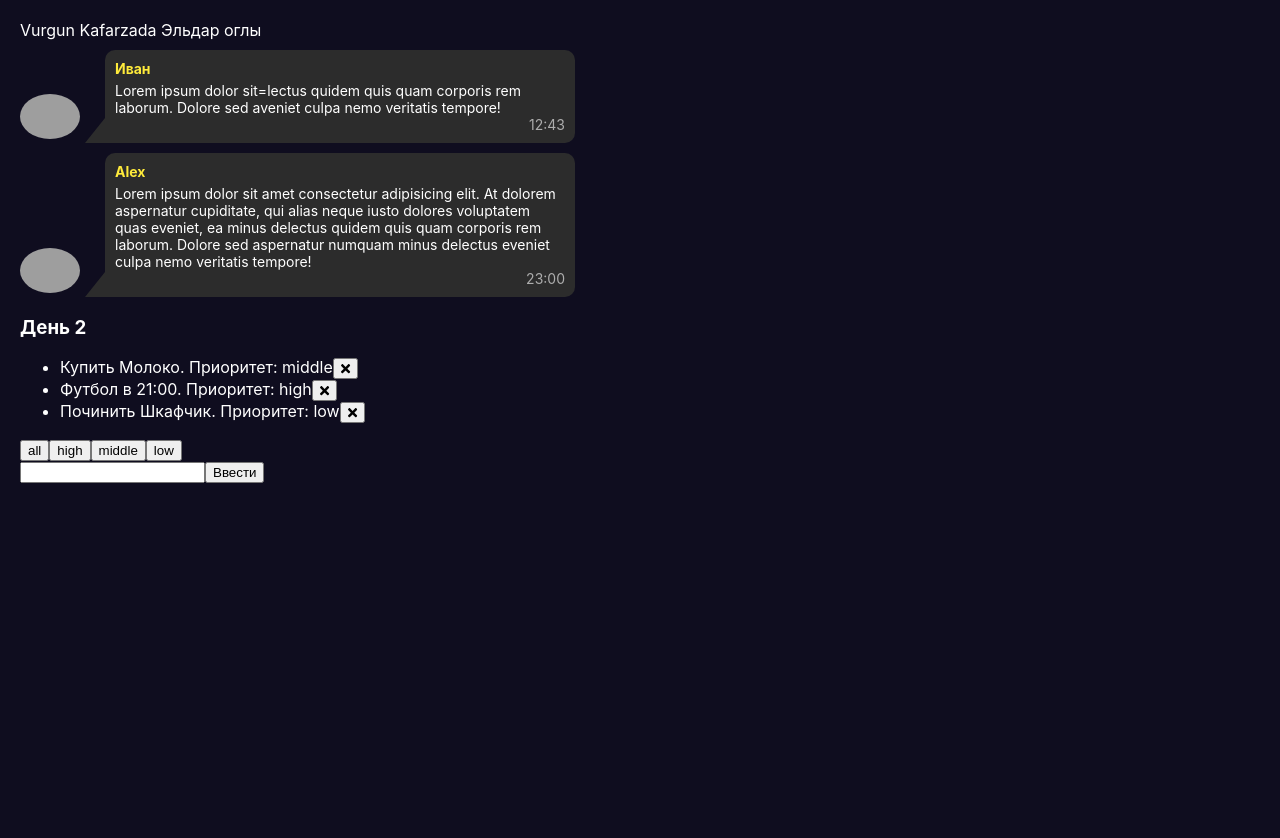
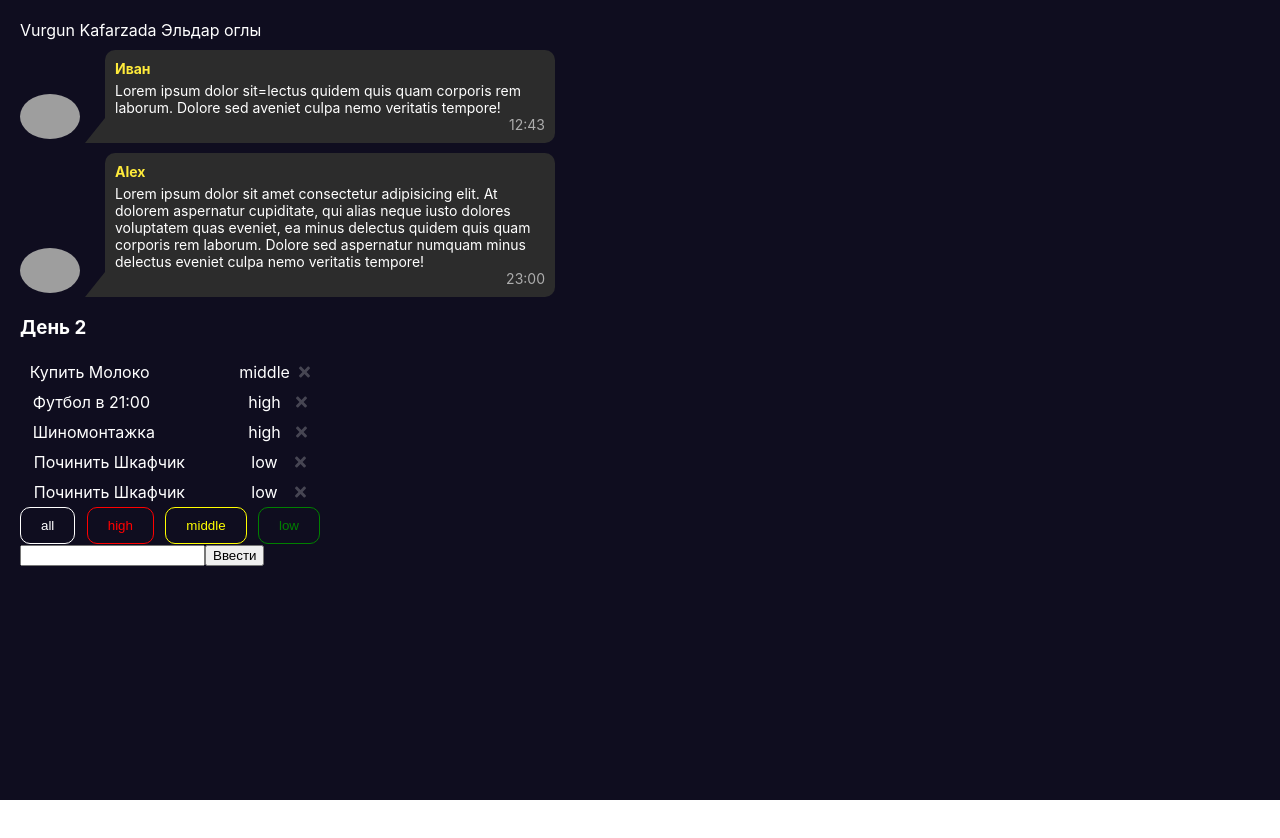
Before and after one commit to kafarzada/ot_Ignata, a React (Create React App) app: page / in a window 1280 px wide. After the commit the page ends 800 px from the top, so only its background shows below. Built offline with nearby package versions, Linux system fonts and the light colour scheme; grey boxes are pictures that could not be loaded.

Commit message:
исправил ошибки (добавлен uuid)

```diff
--- a/package.json
+++ b/package.json
@@ -10,6 +10,7 @@
     "@types/node": "^12.12.42",
     "@types/react": "^16.9.35",
     "@types/react-dom": "^16.9.8",
+    "@types/uuid": "^8.0.0",
     "react": "^16.13.1",
     "react-dom": "^16.13.1",
     "react-scripts": "3.4.1",
--- a/src/App.css
+++ b/src/App.css
@@ -1,3 +1,7 @@
+* {
+  box-sizing: border-box;
+}
+
 .App {
   min-height: 100vh;
   padding: 20px;
--- a/src/App.tsx
+++ b/src/App.tsx
@@ -1,15 +1,16 @@
 import React, { useState } from 'react';
 import './App.css';
+import {v1} from 'uuid';
 import Username from "./Components/Username/Username"
 import MessageBox from "./Components/MessageBox/MessageBox";
 import TodoList from './Components/TodoList/TodoList';
 import Hello from './Components/Hello/Hello';
 
-type user = {
-  id: number,
+export type user = {
+  id: string,
   name:string
 }
-export let names:Array<user> = []
+
 
 function App() {
   console.log("App rendered")
@@ -23,14 +24,16 @@ function App() {
   })
 
   let [todolist, setTodolist] = useState([ // данные к 2 дз (Список дел)
-    {id: 1, todo: "Купить Молоко", priority: "middle"},
-    {id: 2, todo: "Футбол в 21:00", priority: "high"},
-    {id: 3, todo: "Починить Шкафчик", priority: "low"},
+    {id: v1(), todo: "Купить  Молоко", priority: "middle"},
+    {id: v1(), todo: "Футбол в 21:00", priority: "high"},
+    {id: v1(), todo: "Шиномонтажка", priority: "high"},
+    {id: v1(), todo: "Починить Шкафчик", priority: "low"},
+    {id: v1(), todo: "Починить Шкафчик", priority: "low"},
   ])
   let todolist2 = todolist;
 
   let [filter, setFilter] = useState("all");
-
+  let names:Array<user> = []
 
 
 
@@ -40,17 +43,17 @@ function App() {
     setFilter(value)
   }
 
-  function removeTask(id: number) { // метод удаления
+  function removeTask(id: string) { // метод удаления
     let f = todolist.filter(item => item.id !== id)
     setTodolist(f);
   }
 
 
   if(filter === "all") {
-    todolist2 = todolist.map(item => item);
+    todolist2 = todolist;
   }
 
-  if(filter === "higt") {
+  if(filter === "high") {
     todolist2 = todolist.filter(item => item.priority === "high");
   }
 
@@ -70,13 +73,13 @@ function App() {
 
   /*  ====================   ДЗ 3  BEGIN    ====================*/
 
-let id = 0;
+
 function hello(name: string) { // здоровается с именем
     if(name !== "") {
-      names.push({id: id, name: name});
+      names.push({id: v1(), name: name});
       alert(`Hello ${name}`);
-      id++;
-
+    } else {
+      alert("Введите имя")
     }
 }
 
@@ -98,7 +101,7 @@ function hello(name: string) { // здоровается с именем
 
         {/*  ===  =================   ДЗ 3  BEGIN    ====================*/}
 
-          <Hello hello={hello}/>
+          <Hello hello={hello} names={names}/>
 
         {/*  ====================   ДЗ 3  ENG    ====================*/}
 
--- a/src/Components/Hello/Hello.tsx
+++ b/src/Components/Hello/Hello.tsx
@@ -1,21 +1,24 @@
 import React, {useState} from 'react';
-import { names } from '../../App';
+import { user } from '../../App';
+
 
 type HelloPropsType  = {
+    names: Array<user>
     hello: (name:string) => void
 }
 
 function Hello(props: HelloPropsType) {
+    console.log("Hellp Rendered")
+    let [name, setName] = useState("");
 
-    console.log("Hello rendered")
-    let [name, setName] = useState("Alex");
 
     return (
       <div>
-        <input type="text" onChange={(e) => {console.log(name = e.currentTarget.value)}}/><button onClick={() => { props.hello(name); setName(name)}}>Ввести</button>
+        <input type="text" value={name} onChange={ (e) => setName(e.currentTarget.value) }/>
+        <button onClick={() => { props.hello(name); setName('')} }>Ввести</button>
         <div>
-            {names.map((item, index) => {
-                return <div key={item.id}>{index}. {item.name}</div>
+            {props.names.map((item, index) => {
+                return <div key={item.id}>{1 + index}. {item.name}</div>
             })}
         </div>
       </div>
--- /dev/null
+++ b/src/Components/TodoList/TodoList.module.css
@@ -0,0 +1,90 @@
+.btn {
+    padding: 10px 20px;
+    background-color: transparent;
+    color: white;
+    outline: none;
+    border-radius: 10px;
+    border:1px solid black;
+    cursor: pointer;
+    transition: transform 0.3s;
+}
+
+.btn:active {
+    transform: scale(0.9);
+}
+
+.btn:hover {
+    background-color: rgba(255, 255, 255, 0.199);
+}
+
+.btns {
+    display: flex;
+    flex-direction: row;
+    width: 300px;
+    justify-content: space-between;
+}
+
+.btn_all {
+    color: white;
+    border-color: white;
+}
+
+.btn_high {
+    color: red;
+    border-color: red;
+}
+
+.btn_middle {
+    color: yellow;
+    border-color: yellow;
+}
+
+.btn_low {
+    color: green;
+    border-color:green;
+}
+
+ul {
+    list-style: none;
+}
+
+.btnClose {
+    background-color: transparent;
+    color: rgba(255, 255, 255, 0.233);
+    border: none;
+    outline: none;
+    cursor: pointer;
+    transition: color .3s;
+}
+
+.btnClose:hover {
+    color: white
+}
+
+
+.todoItem {
+    display: flex;
+    flex-direction: row;
+    width: 300px;
+    padding: 5px 5px;
+    justify-content: space-around;
+    align-items: flex-end;
+    transition: background-color .3s;
+}
+
+.todoItem:hover {
+    background-color: rgb(36, 33, 54);
+}
+
+.todo__priority {
+    text-align: center;
+}
+.todo {
+    flex-wrap: nowrap;
+    flex: 0 0 200px;
+}
+
+
+.todoItems {
+    min-height: 100px;
+}
--- a/src/Components/TodoList/TodoList.tsx
+++ b/src/Components/TodoList/TodoList.tsx
@@ -1,7 +1,9 @@
 import React from 'react';
+import classes from './TodoList.module.css';
+
 
 type TaskType = {
-    id: number,
+    id: string,
     todo: string,
     priority: string
 }
@@ -10,30 +12,33 @@ type TodoListPropsType = {
     title:string,
     tasks:Array<TaskType>,
     toFilter: (value:string) => void,
-    removeTask: (id: number) => void
+    removeTask: (id: string) => void
 }
 
 function TodoList(props: TodoListPropsType) {
 
     let tskTaks = props.tasks.map(item => {
         return (
-        <li key={item.id}>
-            <span>{item.todo}. Приоритет: {item.priority}</span>
-            <button onClick={() => { props.removeTask(item.id) }}><i className="fas fa-times"></i></button>
-        </li>
+        <div className={classes.todoItem} key={item.id}>
+            <div className={classes.todo}>{item.todo}</div>
+            <div className={classes.todo__priority}>{item.priority}</div>
+            <div className={classes.btnClose} onClick={() => { props.removeTask(item.id) }}><i className="fas fa-times"></i></div>
+        </div>
         )
     })
 
     return (
            <div>
                <h3>{props.title}</h3>
-               <ul>
+               <div className={classes.todoItems}>
                    {tskTaks}
-               </ul>
-               <button onClick={() => {props.toFilter("all")}}>all</button>
-               <button onClick={() => {props.toFilter("high")}}>high</button>
-               <button onClick={() => {props.toFilter("middle")}}>middle</button>
-               <button onClick={() => {props.toFilter("low")}}>low</button>
+               </div>
+               <div className={classes.btns}>
+                    <button className={`${classes.btn} ${classes.btn_all}`} onClick={() => {props.toFilter("all")}}>all</button>
+                    <button className={`${classes.btn} ${classes.btn_high}`} onClick={() => {props.toFilter("high")}}>high</button>
+                    <button className={`${classes.btn} ${classes.btn_middle}`} onClick={() => {props.toFilter("middle")}}>middle</button>
+                    <button className={`${classes.btn} ${classes.btn_low}`} onClick={() => {props.toFilter("low")}}>low</button>
+               </div>
            </div>
     );
 }
```
Also changed, not shown: 1 other file (tests, documents, lock files or other folders).
